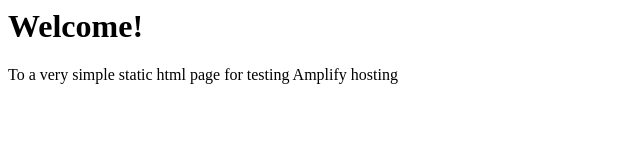
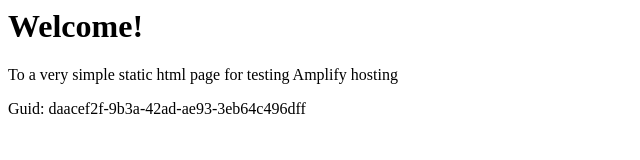
Before and after one commit to aws-aemilia-bah/Github-PR-Commit-Integration-Test-DoNotTouch-v1-prod-me-south-1, a website: page src/index.html in a window 1280 px wide. Shown: the whole page, without its empty margins (0-640 px from the left). Drawn offline with Linux system fonts and the light colour scheme.

Commit message:
commit from integ tests

```diff
--- a/src/index.html
+++ b/src/index.html
@@ -1,3 +1,5 @@
+
+
 <html lang="en">
 
 <head>
@@ -10,6 +12,6 @@
 <body>
     <h1>Welcome!</h1>
     <p>To a very simple static html page for testing Amplify hosting</p>
-</body>
+    <p>Guid: daacef2f-9b3a-42ad-ae93-3eb64c496dff</p></body>
 
 </html>
```
